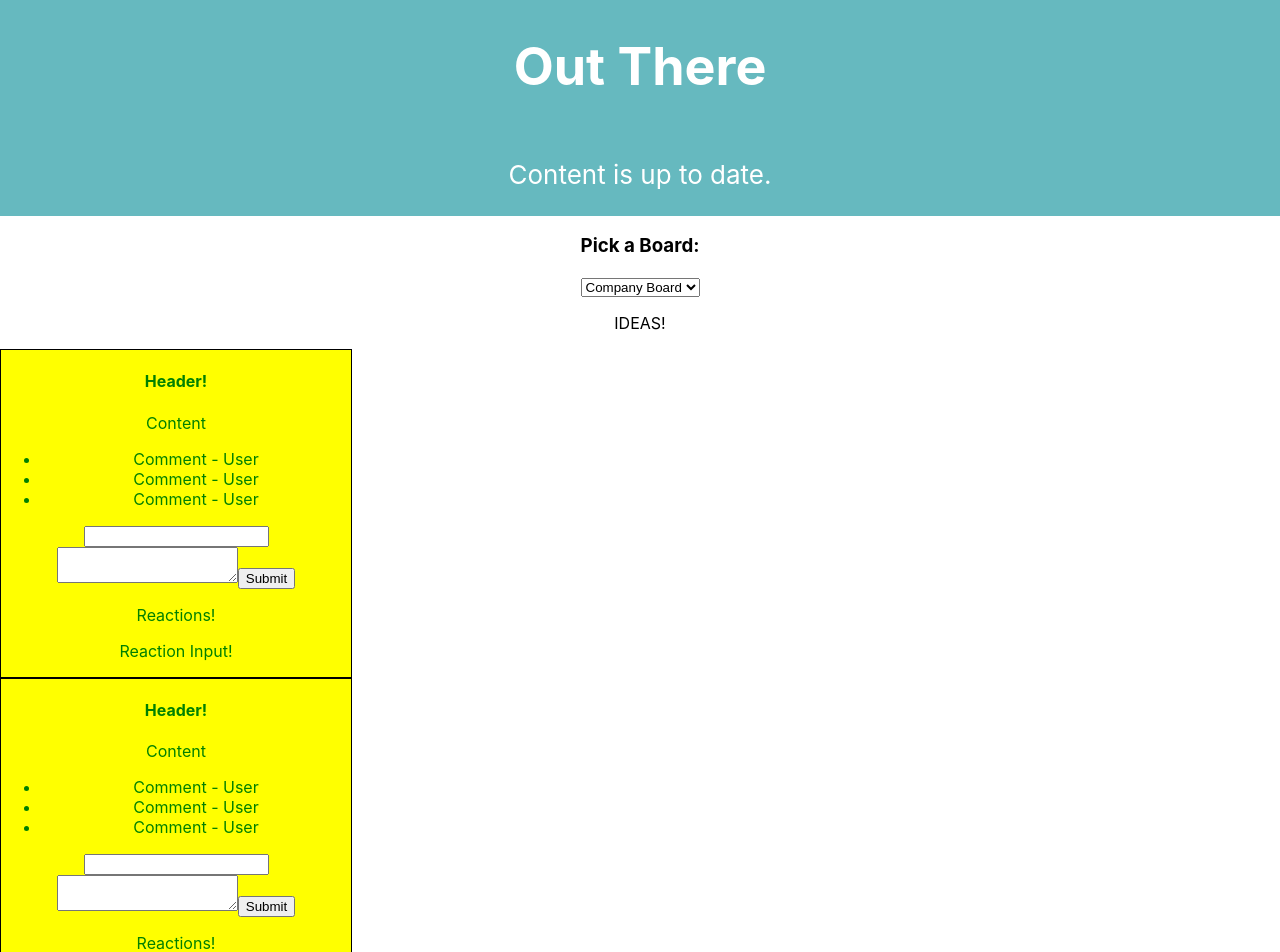
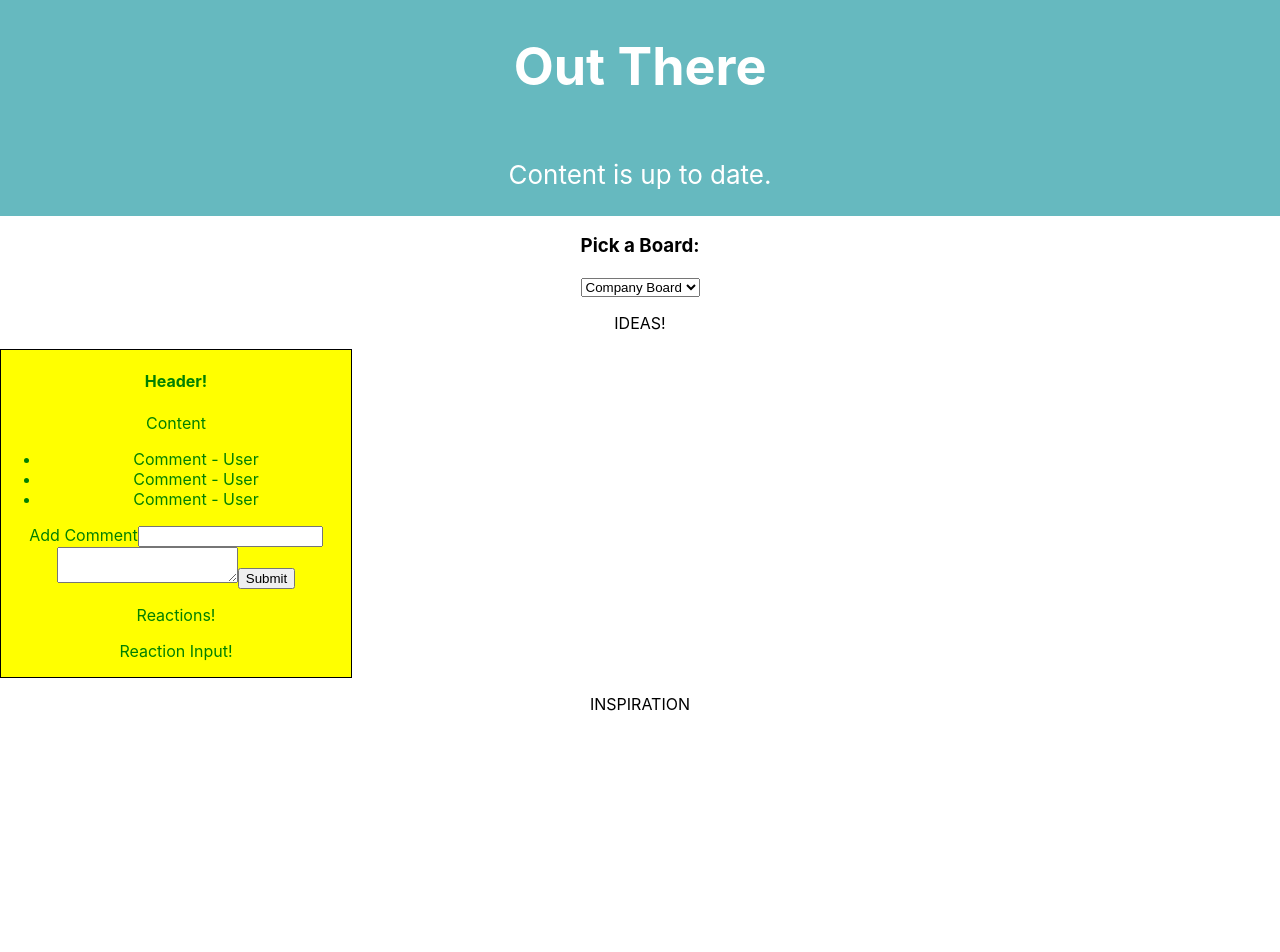
Before and after one commit to swgoodman/out-there, a React (Create React App) app: page / in a window 1280 px wide. Shown: the top 952 px of the page. After the commit the page ends 800 px from the top, so only its background shows below. Built offline with nearby package versions, Linux system fonts and the light colour scheme.

Commit message:
Removed extra Ideas temporarily

```diff
--- a/src/components/commentInput.js
+++ b/src/components/commentInput.js
@@ -2,14 +2,14 @@ import React, { Component } from 'react'
 
 class CommentInput extends Component {
 
-  constructor(props) {
-    super(props);
-
+  constructor () {
+    super();
     this.state = {
       header: '',
       body: ''
     };
-  };
+    this.handleChange = this.handleChange.bind(this);
+  }
 
   handleChange = event => {
     this.setState({
@@ -29,9 +29,19 @@ class CommentInput extends Component {
     render() {
     return (
      <div>
-          <form onSubmit={(event) => this.handleOnSubmit(event)} >
-            <input type="text" name="header" value={this.state.header} onChange={this.handleChange} />
-            <textarea type="text" name="body" value={this.state.body} onChange={this.handleChange} />
+        <form onSubmit={this.handleOnSubmit} >
+          <label>Add Comment</label>
+          <input
+            type="text"
+            name="header"
+            value={this.state.header}
+            onChange={this.handleChange} />
+          <textarea
+            type="text"
+            name="body"
+            value={this.state.body}
+            onChange={this.handleChange} />
+
           <input type="submit" />
         </form>
       </div>
--- a/src/containers/boardContainer.js
+++ b/src/containers/boardContainer.js
@@ -54,8 +54,6 @@ class Board extends Component {
           <BoardFilter boards={this.state.boards}/>
           <p>IDEAS!</p>
           <IdeaContainers />
-          <IdeaContainers />
-          <IdeaContainers />
         </div>
       );
     }
```
Lines whose indentation alone changed are shown as unchanged.
